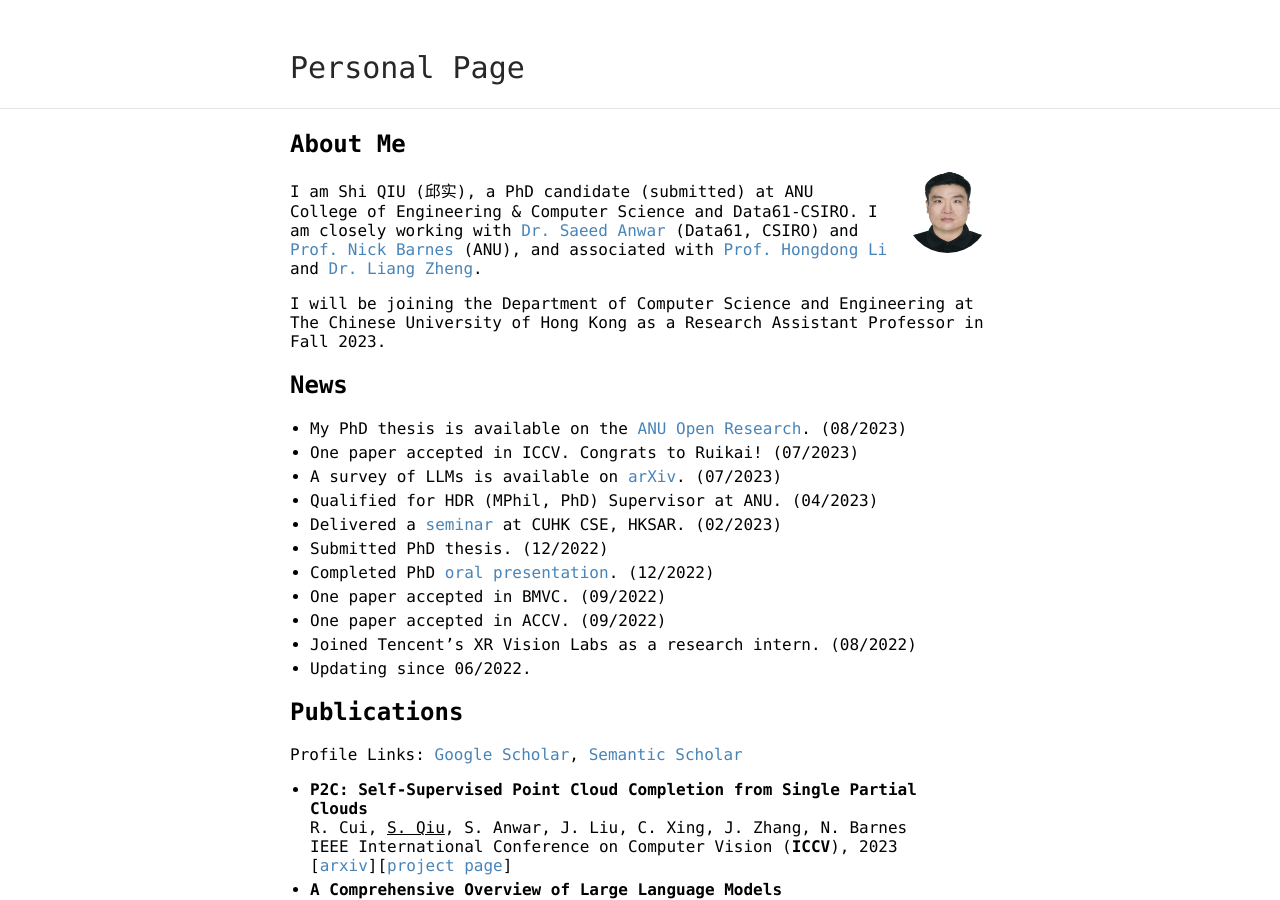
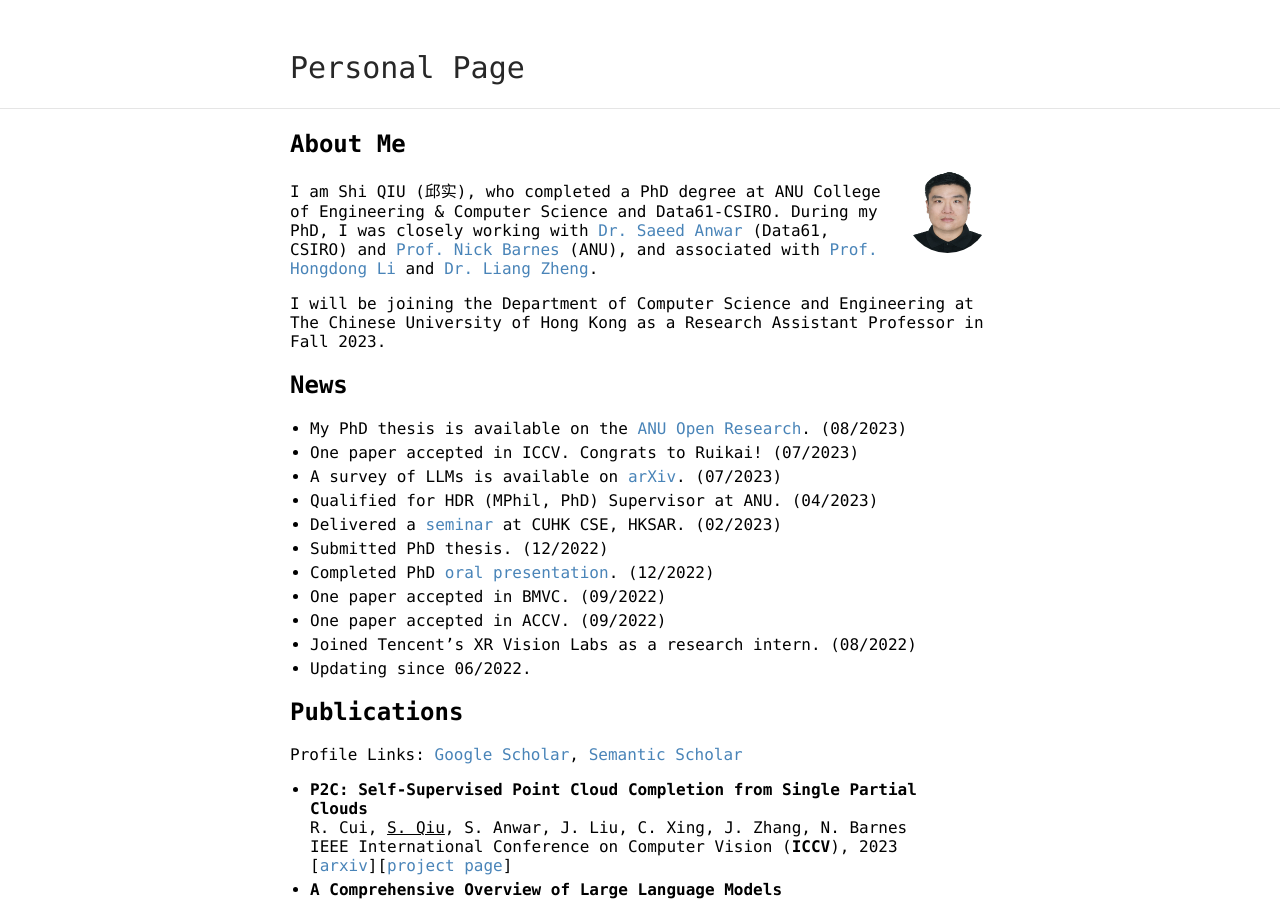
Before and after one commit to ShiQiu0419/ShiQiu0419.github.io, a Jekyll site: the page built from index.md, in a window 1280 px wide and 900 px high. Built offline with Jekyll 4.4.1, drawn with Linux system fonts in a browser that asks for light colours; our own code applies the rules of GitHub Pages for plain Markdown files.

Commit message:
Update index.md

```diff
--- a/index.md
+++ b/index.md
@@ -5,7 +5,7 @@
 ## About Me
 <img class="profile-picture" src="me.jpg">
 
-I am Shi QIU (邱实), a PhD candidate (submitted) at ANU College of Engineering & Computer Science and Data61-CSIRO. I am closely working with [Dr. Saeed Anwar](https://saeed-anwar.github.io/) (Data61, CSIRO) and [Prof. Nick Barnes](http://users.cecs.anu.edu.au/~nmb/) (ANU), and associated with [Prof. Hongdong Li](http://users.cecs.anu.edu.au/~hongdong/) and [Dr. Liang Zheng](https://zheng-lab.cecs.anu.edu.au/index.html).
+I am Shi QIU (邱实), who completed a PhD degree at ANU College of Engineering & Computer Science and Data61-CSIRO. During my PhD, I was closely working with [Dr. Saeed Anwar](https://saeed-anwar.github.io/) (Data61, CSIRO) and [Prof. Nick Barnes](http://users.cecs.anu.edu.au/~nmb/) (ANU), and associated with [Prof. Hongdong Li](http://users.cecs.anu.edu.au/~hongdong/) and [Dr. Liang Zheng](https://zheng-lab.cecs.anu.edu.au/index.html).
 
 I will be joining the Department of Computer Science and Engineering at The Chinese University of Hong Kong as a Research Assistant Professor in Fall 2023.
 
```
